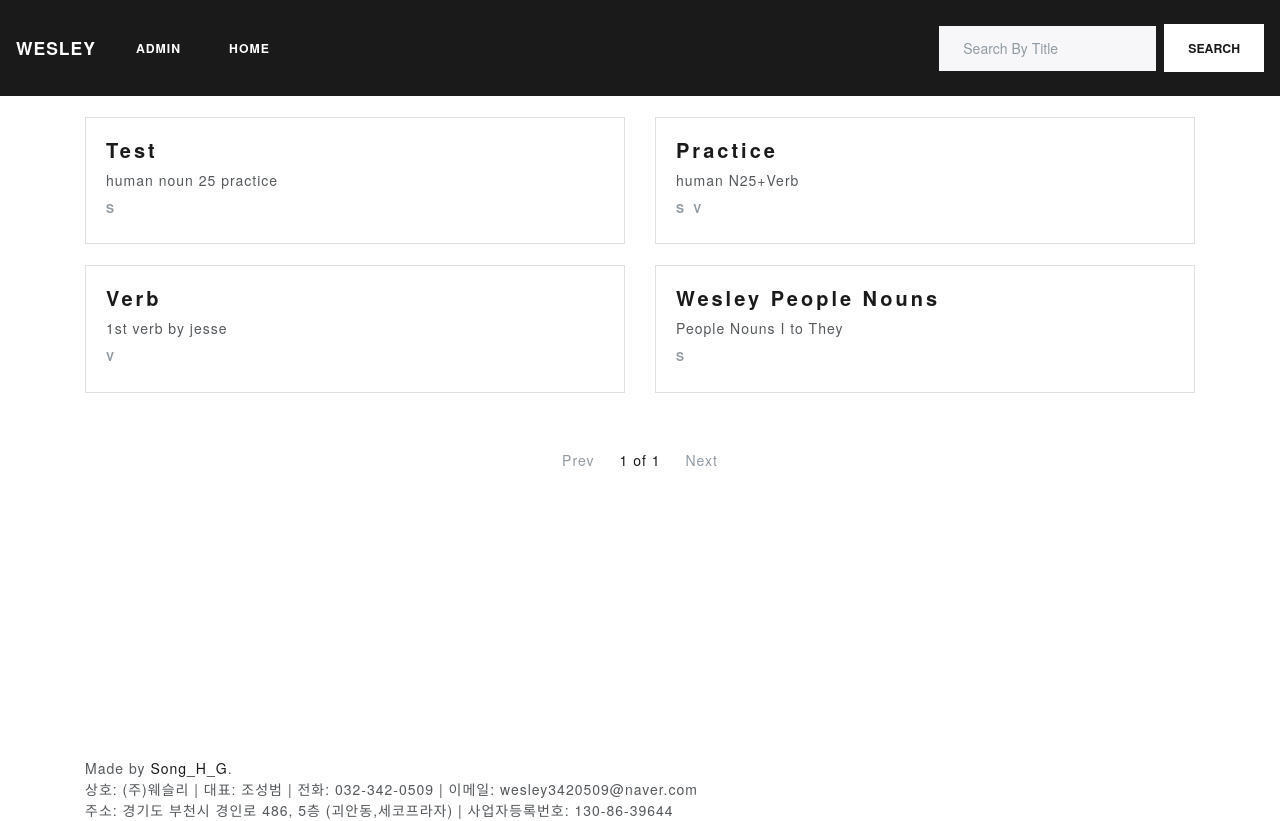
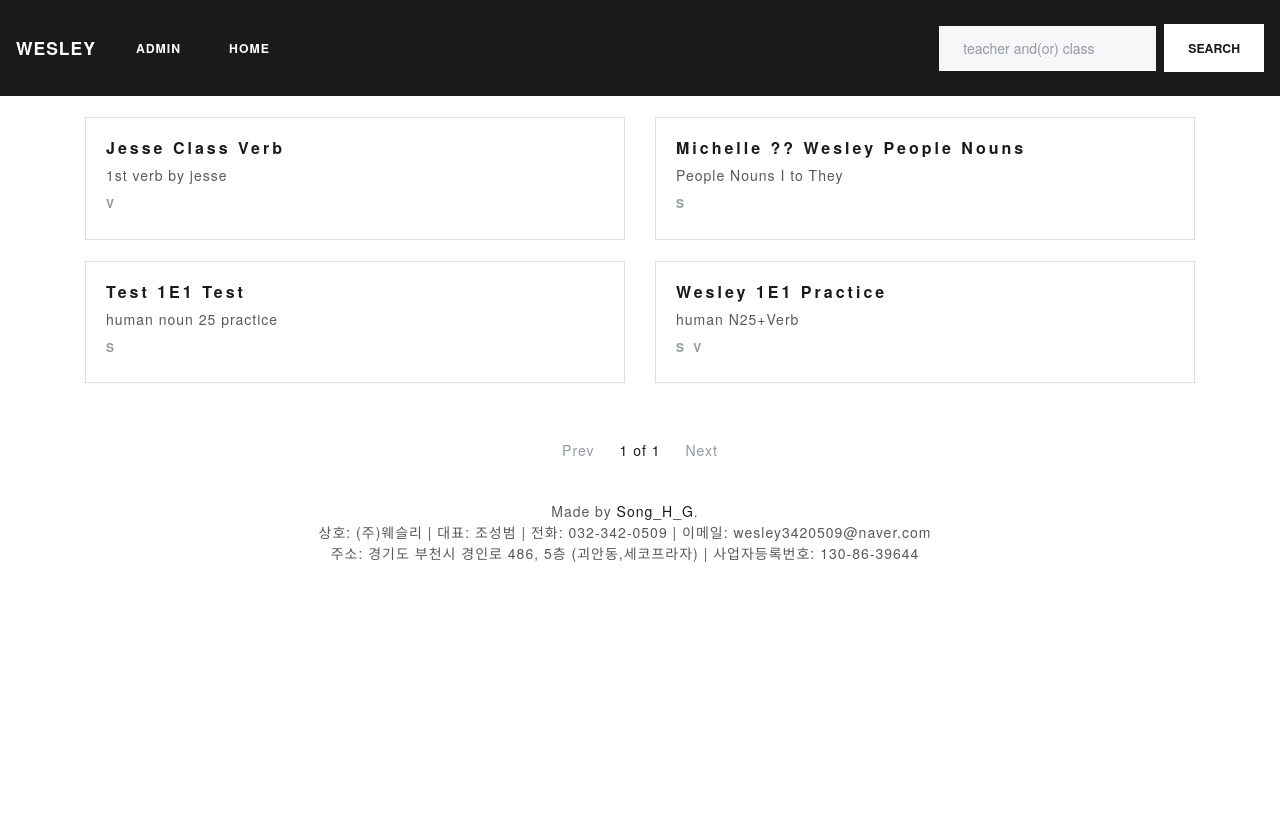
Before and after one commit to shg9411/wesley_word, a Django app: page / in a window 1280 px wide. After the commit the page ends 562 px from the top, so only its background shows below. Run offline with Django 3.2, Linux system fonts and the light colour scheme; data comes from the database, SQL or seed files in the repository; both versions use the stored data as it was after the commit; some libraries are stand-ins or nearby versions.

Commit message:
modifying model and template

```diff
--- a/wesley/static/words/css/index.css
+++ b/wesley/static/words/css/index.css
@@ -69,9 +69,7 @@ body {
     font-family:'HelveticaNeue';
 }
 footer {
-  position: absolute;
-  bottom: 0;
-  height: 50px; /* Set the fixed height of the footer here */
+  bottom: 20px;
 }
 section {
     width: 100%;
--- a/wesley/words/admin.py
+++ b/wesley/words/admin.py
@@ -22,12 +22,12 @@ class WordAdmin(admin.ModelAdmin):
 @admin.register(models.WordBook)
 class WordBookAdmin(admin.ModelAdmin):
     list_per_page = 20
-    list_display = ['title','description']
+    list_display = ['teacher','_class','title','description']
     search_fields = ['title']
     ordering = ('title',)
 
     fieldsets = [
-        ('Title', {'fields':['title']}),
+        ('Title', {'fields':['teacher','_class','title']}),
         ('List',{'fields':['subjects','verbs','objs']}),
         ('Description',{'fields':['description']}),
     ]
--- a/wesley/words/models.py
+++ b/wesley/words/models.py
@@ -50,6 +50,8 @@ class oList(models.Model):
         return self.theme
 
 class WordBook(models.Model):
+    teacher = models.CharField(max_length = 20)
+    _class = models.CharField(max_length = 20)
     title = models.CharField(max_length = 20)
     subjects = models.ForeignKey(sList,null=True,blank = True, on_delete=models.CASCADE)
     verbs = models.ForeignKey(vList,null=True,blank = True, on_delete=models.CASCADE)
@@ -57,4 +59,4 @@ class WordBook(models.Model):
     description = models.CharField(max_length = 100, blank = True)
 
     def __str__(self):
-        return self.title
+        return "{} {} {}".format(self.teacher,self._class,self.title)
--- a/wesley/words/static/words/css/index.css
+++ b/wesley/words/static/words/css/index.css
@@ -68,10 +68,7 @@ body {
     font-weight: 500;
 }
 footer {
-  position: absolute;
-  bottom: 0;
-  height: 60px; /* Set the fixed height of the footer here */
-  line-height: 60px; /* Vertically center the text there */
+  bottom: 20px;
 }
 section {
     width: 100%;
--- a/wesley/words/templates/words/base.html
+++ b/wesley/words/templates/words/base.html
@@ -1,7 +1,6 @@
 {% load static %}
 <!DOCTYPE html>
 <html lang="en">
-
 	<head>
         	<meta charset="utf-8">
 	        <meta name="viewport" content="width=device-width, initial-scale=1, shrink-to-fit=no">
@@ -14,7 +13,6 @@
 	{% block head %}
         {% endblock %}
 	</head>
-
 	<body>
 		<nav class="navbar navbar-expand-lg navbar-dark bg-primary">
 			<a class="navbar-brand" href="https://wesley.co.kr/">Wesley</a>
@@ -31,7 +29,7 @@
 					</li>
 				</ul>
 				<form class="form-inline my-2 my-lg-0" action="/search/" method="get">
-						<input class="form-control mr-sm-2" type="text" name="wb" placeholder="Search By Title">
+					<input class="form-control mr-sm-2" type="text" name="wb" placeholder="teacher and(or) class">
 						<button class="btn btn-secondary my-2 my-sm-0" type="submit" value="Search">Search</button>
 					</form>
 				</div>
@@ -41,12 +39,8 @@
 
 	{% block script %}
 	{% endblock %}
-	<script
-  src="https://code.jquery.com/jquery-3.5.1.min.js"
-  integrity="sha256-9/aliU8dGd2tb6OSsuzixeV4y/faTqgFtohetphbbj0="
-  crossorigin="anonymous"></script>
+	<script src="https://code.jquery.com/jquery-3.5.1.min.js" integrity="sha256-9/aliU8dGd2tb6OSsuzixeV4y/faTqgFtohetphbbj0=" crossorigin="anonymous"></script>
         <script src="{% static 'words/vendor/bootstrap/js/bootstrap.bundle.min.js' %}"></script>
 	<script src="{% static 'words/vendor/popper.min.js' %}"></script>
     </body>
-
 </html>
--- a/wesley/words/templates/words/wordbook_list.html
+++ b/wesley/words/templates/words/wordbook_list.html
@@ -9,10 +9,10 @@
 				<div class="col-6">
 					<div class="card">
 						<div class="card-body">
-                        <h4 class="text-capitalize"><a href="{% url 'detail' wordbook.id %}">{{wordbook.title}}</a>
-                        </h4>
+							<h5 class="text-capitalize"><a href="{% url 'detail' wordbook.id %}">{{wordbook}}</a></h5>
 							<p class="card-text">{{wordbook.description}}</p>
-                        <h6 class="card-subtitle mb-2 text-muted">{% if wordbook.subjects %}
+							<h6 class="card-subtitle mb-2 text-muted">
+								{% if wordbook.subjects %}
 									S
 								{% endif %}
 								{% if wordbook.verbs %}
@@ -20,13 +20,16 @@
 								{% endif %}
 								{% if wordbook.objs %}
 									O
-                            {% endif %}</h6>
+								{% endif %}
+							</h6>
 						</div>
 					</div>
 				</div>
-            {% if forloop.counter|divisibleby:"2" %}</div>
+				{% if forloop.counter|divisibleby:"2" %}
+			</div>
 		        <br>
-        <div class="row">{%endif%}
+			<div class="row">
+				{%endif%}
 			{% endfor %}
 		</div>
 	        <br>
@@ -60,7 +63,8 @@
 			</div>
 		</div>
 	{% endif %}
-<footer class="footer">
+	<div class = "row mt-2" style="width:100%">
+		<footer class="footer" style="text-align:center;margin:auto">
 			<div class="row mt-2">
 				<div class="col-12">
 					Made by <a href="https://github.com/shg9411">Song_H_G</a>.<br>
@@ -69,6 +73,5 @@
 				</div>
 			</div>
 		</footer>
-
 	</div>
 {% endblock %}
--- a/wesley/words/views.py
+++ b/wesley/words/views.py
@@ -3,10 +3,12 @@ from django.http import HttpResponse, Http404
 from django.views.generic import ListView
 from .models import Word, WordBook
 from django.template import RequestContext
+from django.db.models import Q
 
 class IndexView(ListView):
     model = WordBook
     paginate_by = 10
+    ordering = ['teacher']
 
 class search(ListView):
     model = WordBook
@@ -15,10 +17,14 @@ class search(ListView):
 
     def get_queryset(self):
         q = self.request.GET.get('wb','')
-        if (q != ''):
-            wordbook_list = self.model.objects.filter(title__icontains  = q)
+        if q == '':
+            wordbook_list = self.model.objects.all().order_by('teacher')
         else:
-            wordbook_list = self.model.objects.all()
+            try:
+                tmp = q.split()
+                wordbook_list = self.model.objects.filter(teacher__icontains=tmp[0],_class__icontains=tmp[1]).order_by('title')
+            except:
+                wordbook_list = self.model.objects.filter(Q(teacher__icontains=q) | Q(_class__icontains=q)).order_by('title')
         return wordbook_list
 
 def detail(request,pk):
```
Also changed, not shown: wesley/words/templates/words/wordbook_detail.html (+5 -14 lines), wesley/db.sqlite3, wesley/words/migrations/0011_auto_20200624_1640.py (added). Lines whose indentation alone changed are shown as unchanged.
